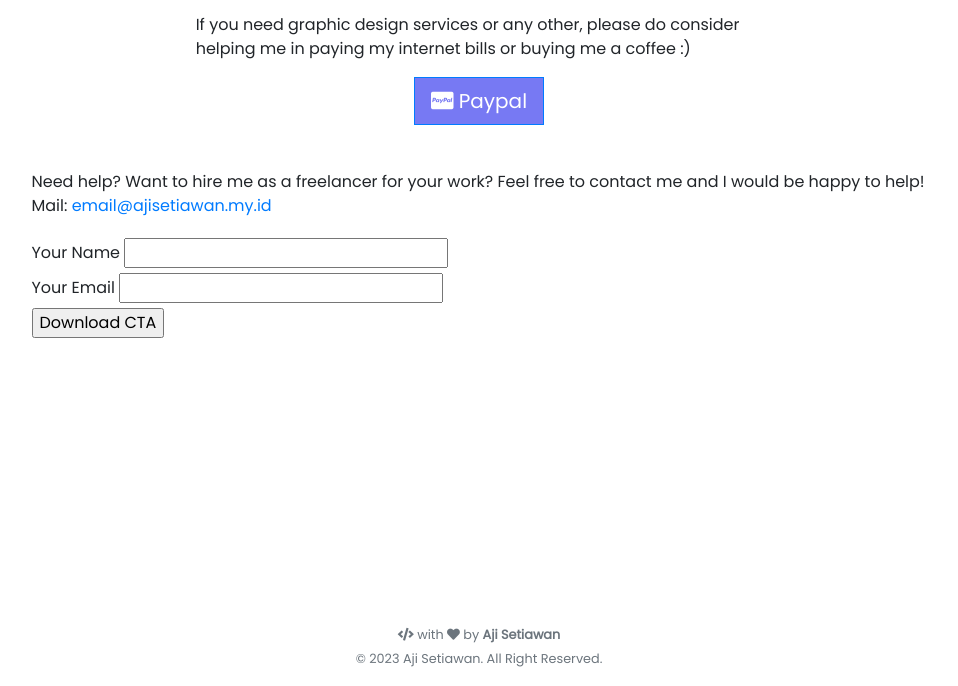
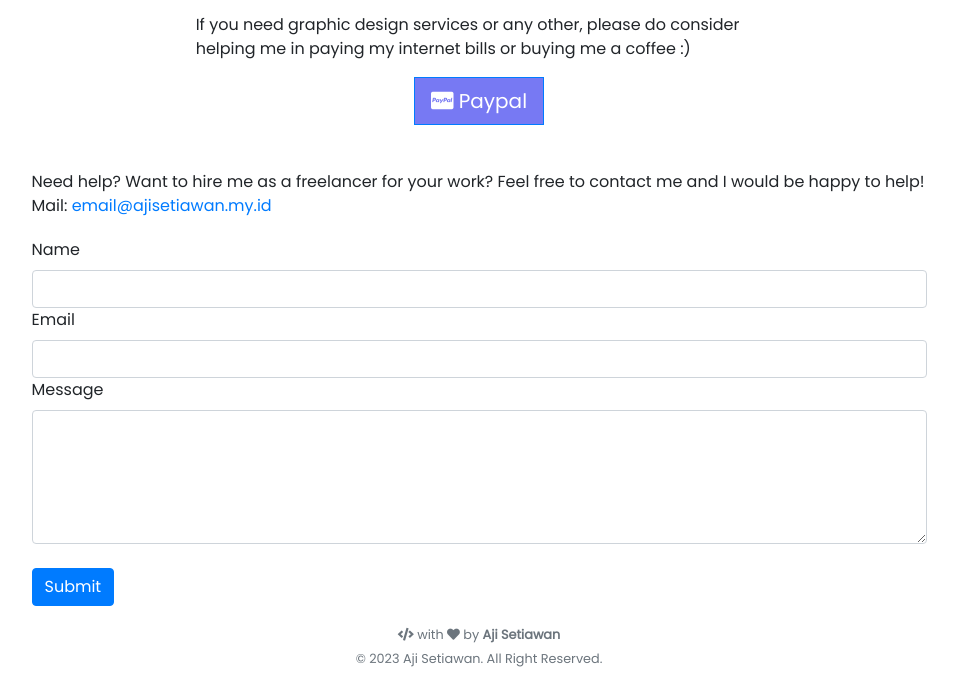
Before and after one commit to ajisetiawan716/ajisetiawan716.github.io, a Jekyll site: the page built from pages/contact.html, in a window 1280 px wide and 986 px high, cut to the strip 300-986 px from the top of the window. Shown: the whole strip, without its empty margins (161-1119 px from the left). Built offline with Jekyll 4.4.1, drawn with Linux system fonts in a browser that asks for light colours; nearby versions of some CDN libraries; comment, search, counter and statistics services are not loaded.

Commit message:
Update contact.html

```diff
--- a/pages/contact.html
+++ b/pages/contact.html
@@ -35,18 +35,19 @@ weight: 5
 </p>
 
 <form action="https://public.herotofu.com/v1/b170f100-a7cc-11ee-bdc0-3f9a7094bc17" method="post" accept-charset="UTF-8">
-  <div>
-    <label for="name">Your Name</label>
-    <input name="Name" id="name" type="text" required />
-  </div>
-  <div>
-    <label for="email">Your Email</label>
-    <input name="Email" id="email" type="email" required  />
-  </div>
-  <div>
-    <input type="submit" value="Download CTA" />
+      <label>Name</label>
+      <input class="form-control" name="name" type="text" required/>
+
+      <label>Email</label>
+      <input class="form-control" type="email" name="email" required />
+
+      <label>Message</label>
+      <textarea class="form-control" name="message" rows="5" required></textarea>
+      <br>
+      <button class="btn btn-primary pageclip-form__submit" type="submit">
+        <span>Submit</span>
     <div style="text-indent:-99999px; white-space:nowrap; overflow:hidden; position:absolute;" aria-hidden="true">
       <input type="text" name="_gotcha" tabindex="-1" autocomplete="off" />
+      </button>
     </div>
-  </div>
 </form>
```
